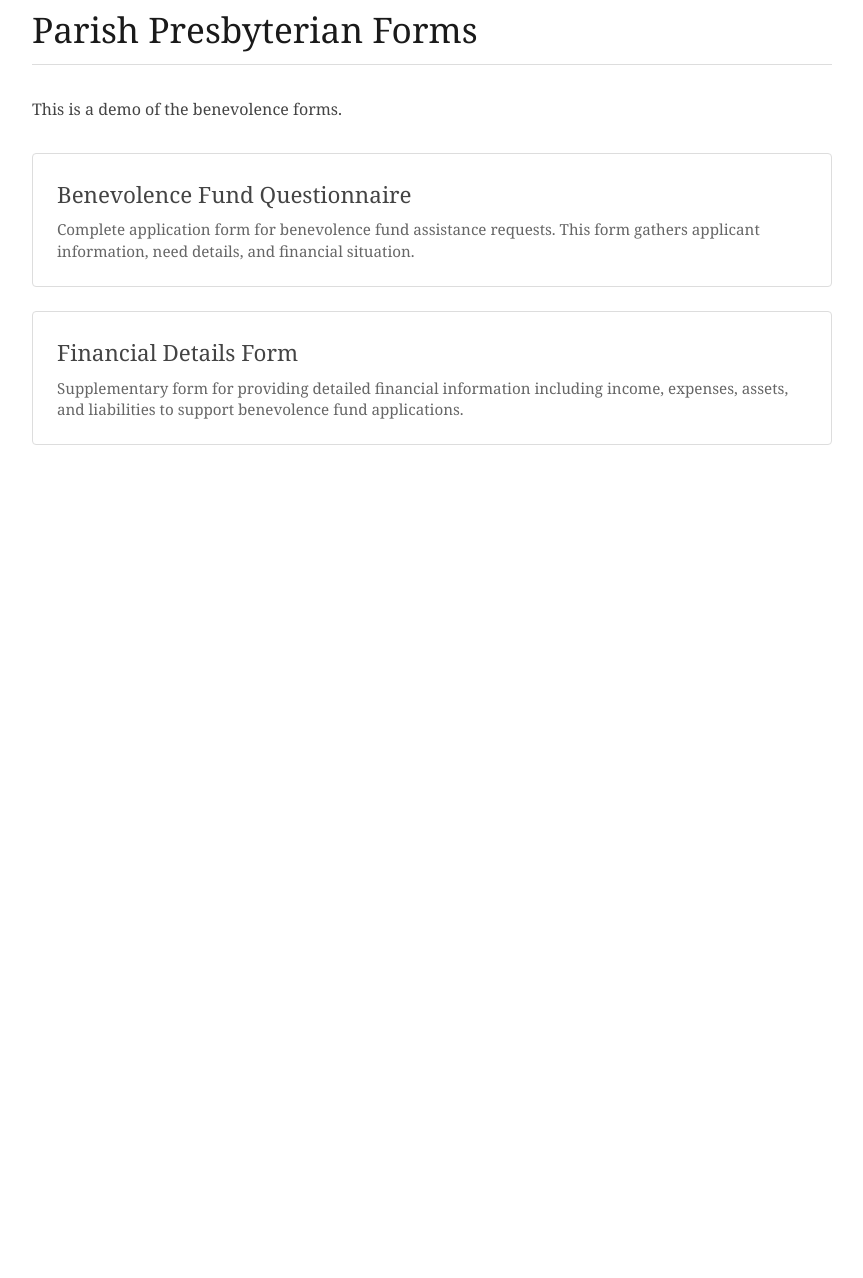
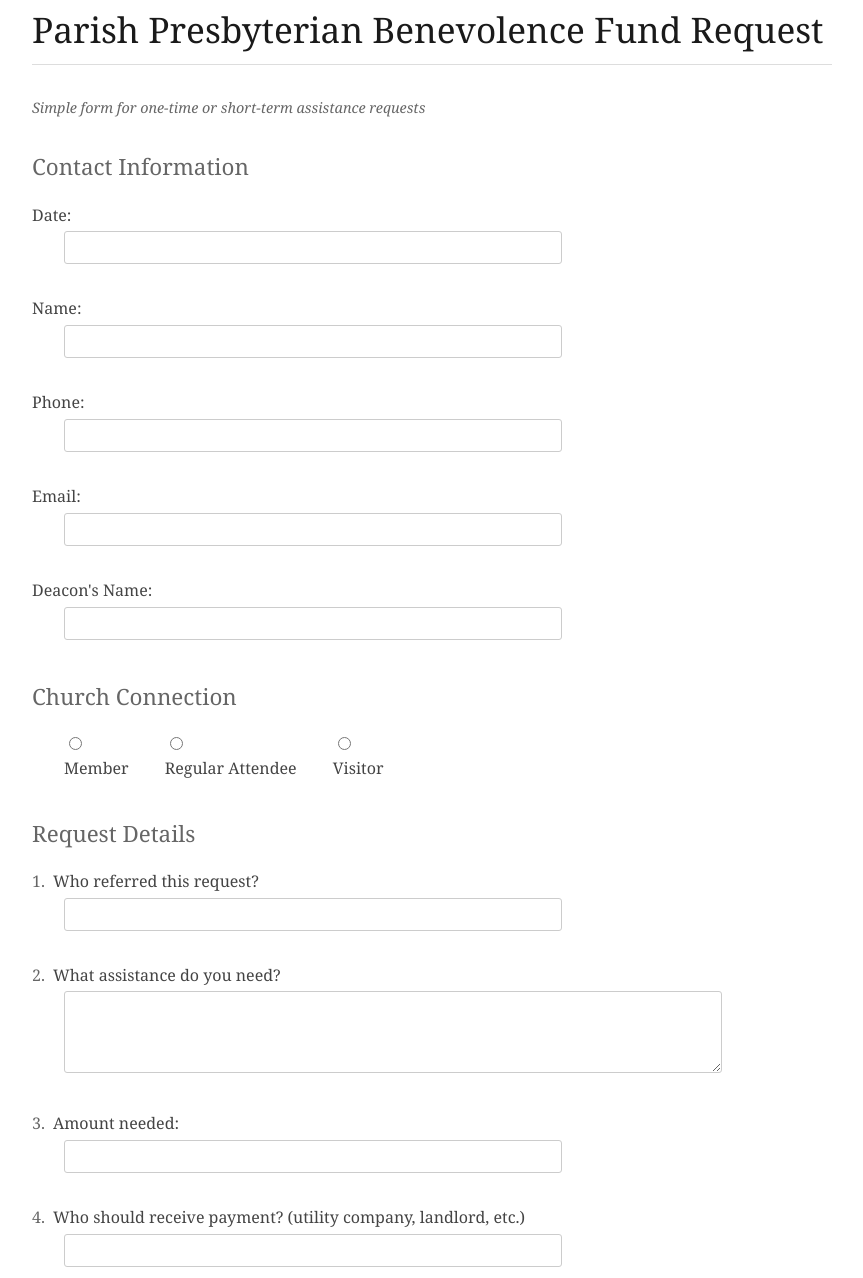
Before and after one commit to cristbc/parish, a plain HTML site: page index.html in a window 1280 px wide. Shown: the part 29-1307 px from the top of the page, without its empty margins (208-1071 px from the left). Before the commit the page ends 800 px from the top, so only its background shows below. Drawn offline with Linux system fonts and the light colour scheme.

Commit message:
Update index.html

```diff
--- a/index.html
+++ b/index.html
@@ -2,7 +2,6 @@
 <html lang="en">
 <head>
     <meta charset="UTF-8">
-    <title>Parish Presbyterian Forms</title>
     <style>
         body {
             font-family: "ET Book", Georgia, serif;
@@ -21,80 +20,164 @@
             padding-bottom: 0.5rem;
         }
 
-        .description {
-            margin-bottom: 2rem;
+        h2 {
+            font-weight: normal;
+            font-size: 1.4rem;
+            margin-top: 2rem;
+            color: #666;
+        }
+
+        .form-group {
+            margin-bottom: 1.5rem;
+        }
+
+        label {
+            display: block;
+            margin-bottom: 0.3rem;
             color: #444;
         }
 
-        .form-links {
-            margin-top: 2rem;
+        input[type="text"],
+        input[type="tel"],
+        input[type="email"] {
+            width: 60%;
+            padding: 0.5rem;
+            border: 1px solid #ccc;
+            border-radius: 3px;
+            margin-bottom: 0.5rem;
+            margin-left: 2rem;
         }
 
-        .form-link {
-            display: block;
-            margin-bottom: 1.5rem;
-            padding: 1.5rem;
-            border: 1px solid #ddd;
-            border-radius: 4px;
-            text-decoration: none;
-            color: #1a1a1a;
-            transition: all 0.2s ease;
+        textarea {
+            width: 80%;
+            height: 4rem;
+            padding: 0.5rem;
+            border: 1px solid #ccc;
+            border-radius: 3px;
+            margin-bottom: 0.5rem;
+            margin-left: 2rem;
+            resize: vertical;
+            font-family: inherit;
+            line-height: 1.5;
         }
 
-        .form-link:hover {
-            background-color: #f9f9f9;
-            border-color: #ccc;
-            transform: translateY(-2px);
-            box-shadow: 0 4px 6px rgba(0,0,0,0.1);
+        .radio-group {
+            margin: 1rem 0 1rem 2rem;
         }
 
-        .form-title {
-            font-size: 1.4rem;
-            margin-bottom: 0.5rem;
-            color: #444;
+        .radio-option {
+            margin-right: 2rem;
+            display: inline-block;
         }
 
-        .form-description {
+        .note {
+            font-style: italic;
             color: #666;
-            font-size: 0.95rem;
-            line-height: 1.4;
+            font-size: 0.9rem;
+            margin-bottom: 1rem;
         }
 
-        footer {
-            margin-top: 3rem;
-            padding-top: 1rem;
-            border-top: 1px solid #ddd;
+        .question {
+            margin-bottom: 1.5rem;
+        }
+
+        .question-number {
             color: #666;
-            font-size: 0.9rem;
-            text-align: center;
+            margin-right: 0.5rem;
         }
     </style>
 </head>
 <body>
-    <h1>Parish Presbyterian Forms</h1>
+    <h1>Parish Presbyterian Benevolence Fund Request</h1>
 
-    <div class="description">
-        This is a demo of the benevolence forms.
+    <div class="note">Simple form for one-time or short-term assistance requests</div>
+
+    <h2>Contact Information</h2>
+    <div class="form-group">
+        <label>Date:</label>
+        <input type="text" name="date">
+    </div>
+    <div class="form-group">
+        <label>Name:</label>
+        <input type="text" name="name">
+    </div>
+    <div class="form-group">
+        <label>Phone:</label>
+        <input type="tel" name="phone">
+    </div>
+    <div class="form-group">
+        <label>Email:</label>
+        <input type="email" name="email">
+    </div>
+    <div class="form-group">
+        <label>Deacon's Name:</label>
+        <input type="text" name="deacon_name">
     </div>
 
-    <div class="form-links">
-        <a href="benevolence.html" class="form-link">
-            <div class="form-title">Benevolence Fund Questionnaire</div>
-            <div class="form-description">
-                Complete application form for benevolence fund assistance requests.
-                This form gathers applicant information, need details, and financial situation.
-            </div>
-        </a>
-
-        <a href="financial.html" class="form-link">
-            <div class="form-title">Financial Details Form</div>
-            <div class="form-description">
-                Supplementary form for providing detailed financial information including income,
-                expenses, assets, and liabilities to support benevolence fund applications.
-            </div>
-        </a>
+    <h2>Church Connection</h2>
+    <div class="radio-group">
+        <div class="radio-option">
+            <input type="radio" name="membership" id="member" value="member">
+            <label for="member">Member</label>
+        </div>
+        <div class="radio-option">
+            <input type="radio" name="membership" id="attendee" value="attendee">
+            <label for="attendee">Regular Attendee</label>
+        </div>
+        <div class="radio-option">
+            <input type="radio" name="membership" id="visitor" value="visitor">
+            <label for="visitor">Visitor</label>
+        </div>
     </div>
 
+    <h2>Request Details</h2>
+    <div class="question">
+        <label><span class="question-number">1.</span>Who referred this request?</label>
+        <input type="text" name="referral">
+    </div>
 
+    <div class="question">
+        <label><span class="question-number">2.</span>What assistance do you need?</label>
+        <textarea name="need_description"></textarea>
+    </div>
+
+    <div class="question">
+        <label><span class="question-number">3.</span>Amount needed:</label>
+        <input type="text" name="amount">
+    </div>
+
+    <div class="question">
+        <label><span class="question-number">4.</span>Who should receive payment? (utility company, landlord, etc.)</label>
+        <input type="text" name="payment_recipient">
+    </div>
+
+    <div class="question">
+        <label><span class="question-number">5.</span>Brief explanation of circumstances:</label>
+        <textarea name="circumstances"></textarea>
+    </div>
+
+    <div class="question">
+        <label><span class="question-number">6.</span>When is assistance needed?</label>
+        <input type="text" name="timeline">
+    </div>
+
+    <div class="question">
+        <label><span class="question-number">7.</span>Have you received assistance from Parish Presbyterian in the past year? If yes, when?</label>
+        <input type="text" name="previous_assistance">
+    </div>
+
+    <h2>Diaconal Notes</h2>
+    <div class="form-group">
+        <label>Approved amount:</label>
+        <input type="text" name="approved_amount">
+    </div>
+    <div class="form-group">
+        <label>Approval date:</label>
+        <input type="text" name="approval_date">
+    </div>
+    <div class="form-group">
+        <label>Notes:</label>
+        <textarea name="notes"></textarea>
+    </div>
 </body>
 </html>
```
